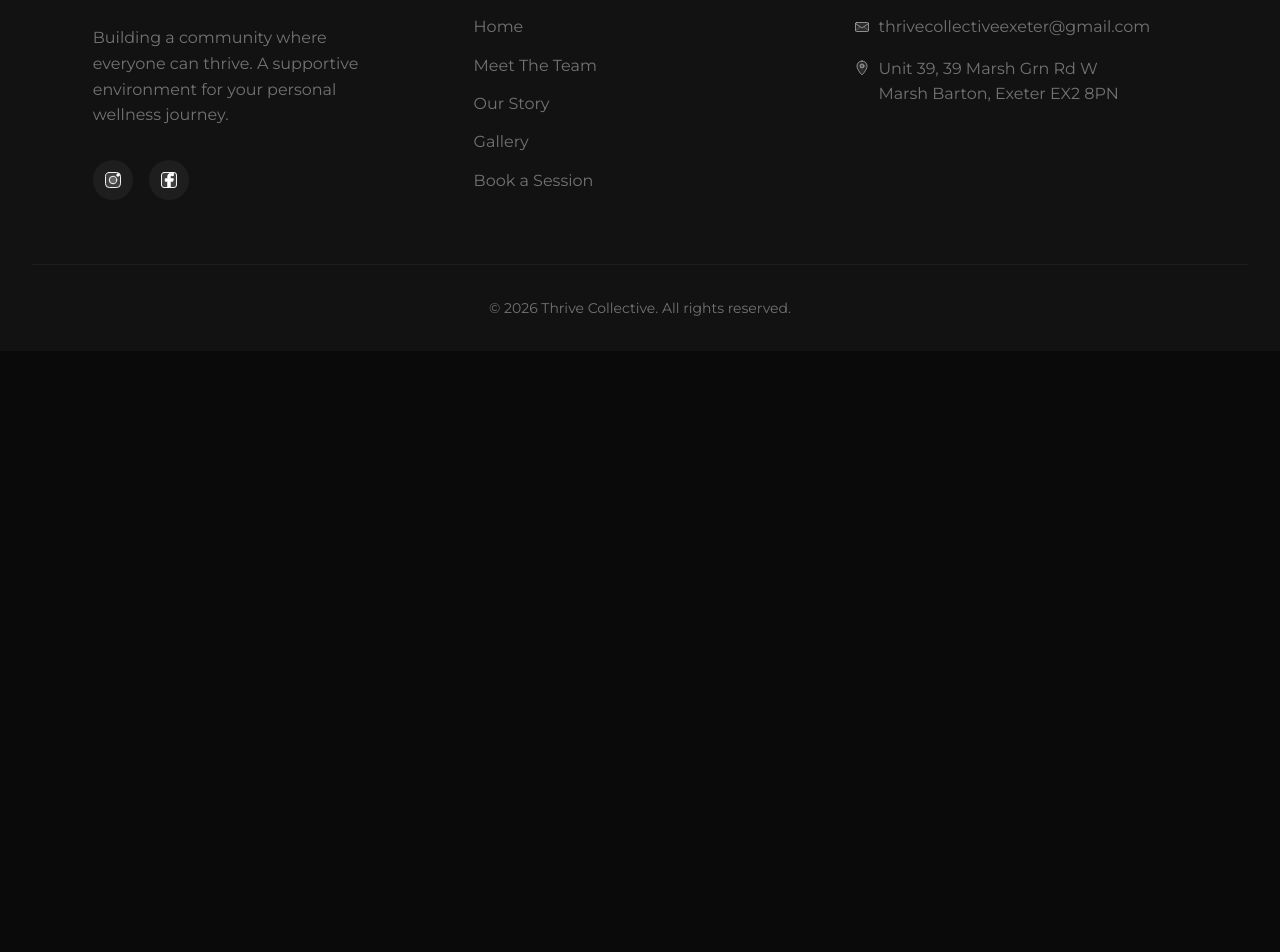
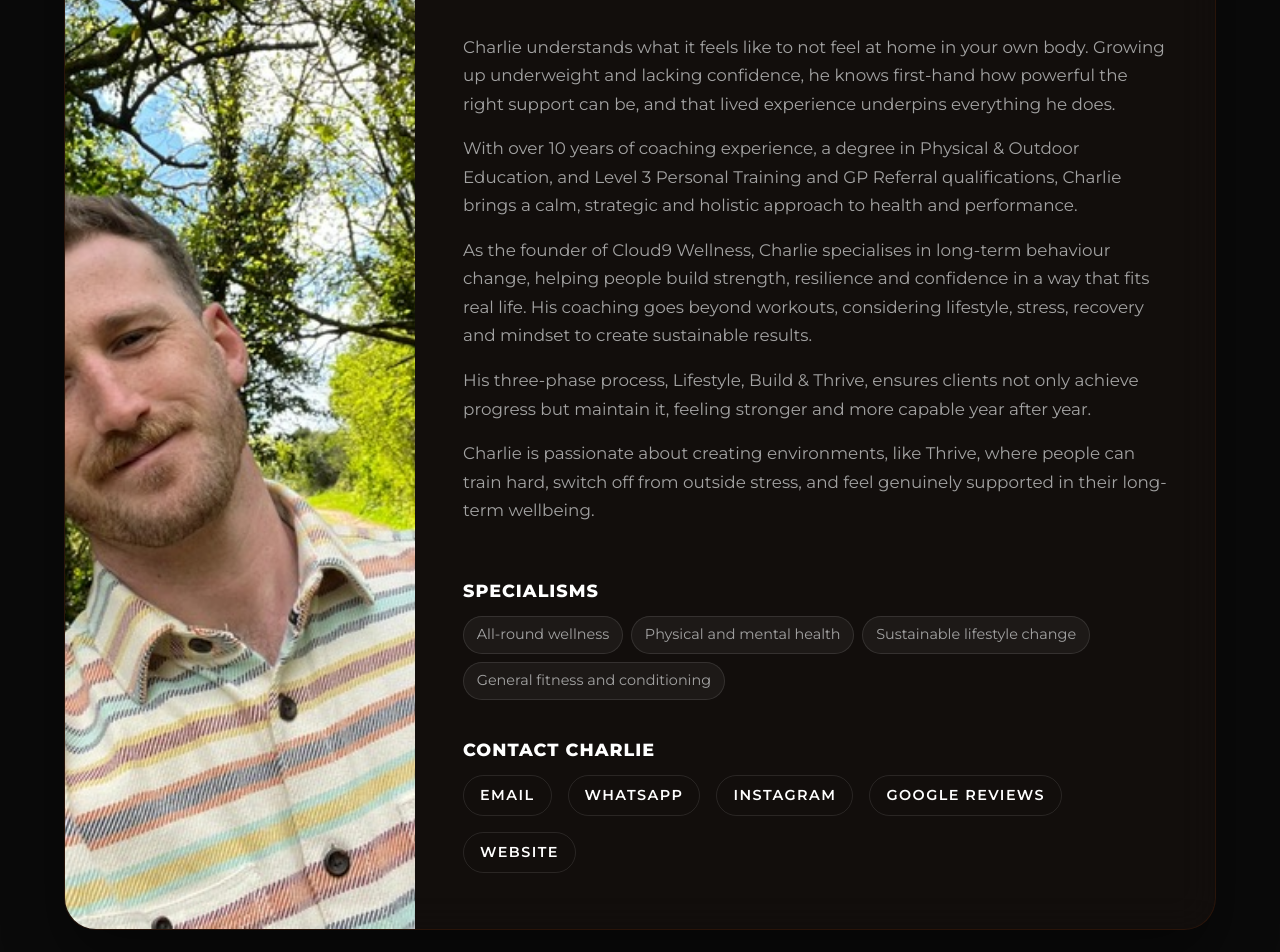
Before and after one commit to jackparsonsuk/Thrive, a React (Vite) app in the folder website/: page /meet-the-team in a window 1280 px wide. Shown: the part 4880-5832 px from the top of the page. Before the commit the page ends 5231 px from the top, so only its background shows below. Built offline with nearby package versions, Linux system fonts and the light colour scheme.

Commit message:
Added charlie

```diff
--- a/website/src/pages/MeetPTsPage.tsx
+++ b/website/src/pages/MeetPTsPage.tsx
@@ -76,6 +76,26 @@ const trainers = [
             whatsapp: '07794473220'
         },
         image: '/images/pts/sarah.jpeg'
+    },
+    {
+        id: 5,
+        name: 'Charlie Reynolds',
+        role: 'Personal Trainer & Wellness Coach',
+        bio: `Charlie understands what it feels like to not feel at home in your own body. Growing up underweight and lacking confidence, he knows first-hand how powerful the right support can be, and that lived experience underpins everything he does.\n\nWith over 10 years of coaching experience, a degree in Physical & Outdoor Education, and Level 3 Personal Training and GP Referral qualifications, Charlie brings a calm, strategic and holistic approach to health and performance.\n\nAs the founder of Cloud9 Wellness, Charlie specialises in long-term behaviour change, helping people build strength, resilience and confidence in a way that fits real life. His coaching goes beyond workouts, considering lifestyle, stress, recovery and mindset to create sustainable results.\n\nHis three-phase process, Lifestyle, Build & Thrive, ensures clients not only achieve progress but maintain it, feeling stronger and more capable year after year.\n\nCharlie is passionate about creating environments, like Thrive, where people can train hard, switch off from outside stress, and feel genuinely supported in their long-term wellbeing.`,
+        specialisms: [
+            'All-round wellness',
+            'Physical and mental health',
+            'Sustainable lifestyle change',
+            'General fitness and conditioning'
+        ],
+        contact: {
+            email: 'Charlie.cloud9pt@gmail.com',
+            instagram: 'charliereynoldswellness',
+            whatsapp: '07889018351',
+            googleReviews: 'https://maps.app.goo.gl/twcokdFeEPp4LVS68',
+            website: 'www.cloud9personaltraining.co.uk'
+        },
+        image: '/images/pts/charlie.jpeg'
     }
 ];
 
@@ -152,7 +172,7 @@ const MeetPTsPage = () => {
                                         position: 'absolute', inset: 0,
                                         backgroundImage: `url('${trainer.image}')`,
                                         backgroundSize: 'cover',
-                                        backgroundPosition: 'center top',
+                                        backgroundPosition: trainer.name === 'Charlie Reynolds' && !isMobile ? 'calc(50% + 50px) top' : 'center top',
                                     }}
                                 />
                             </div>
@@ -236,6 +256,12 @@ const MeetPTsPage = () => {
                                                 Google Reviews
                                             </a>
                                         )}
+                                        {/* @ts-ignore - website is an optional property not typed in the main array type initially but added for trainer id 5 */}
+                                        {(trainer.contact as any).website && (
+                                            <a href={(trainer.contact as any).website.startsWith('http') ? (trainer.contact as any).website : `https://${(trainer.contact as any).website}`} target="_blank" rel="noopener noreferrer" className="btn-outline" style={{ padding: '0.5rem 1rem', fontSize: '0.9rem', borderColor: 'rgba(255,255,255,0.1)' }}>
+                                                Website
+                                            </a>
+                                        )}
                                     </div>
                                 </div>
                             </div>
```
Also changed, not shown: website/public/images/pts/charlie.jpeg (added).
